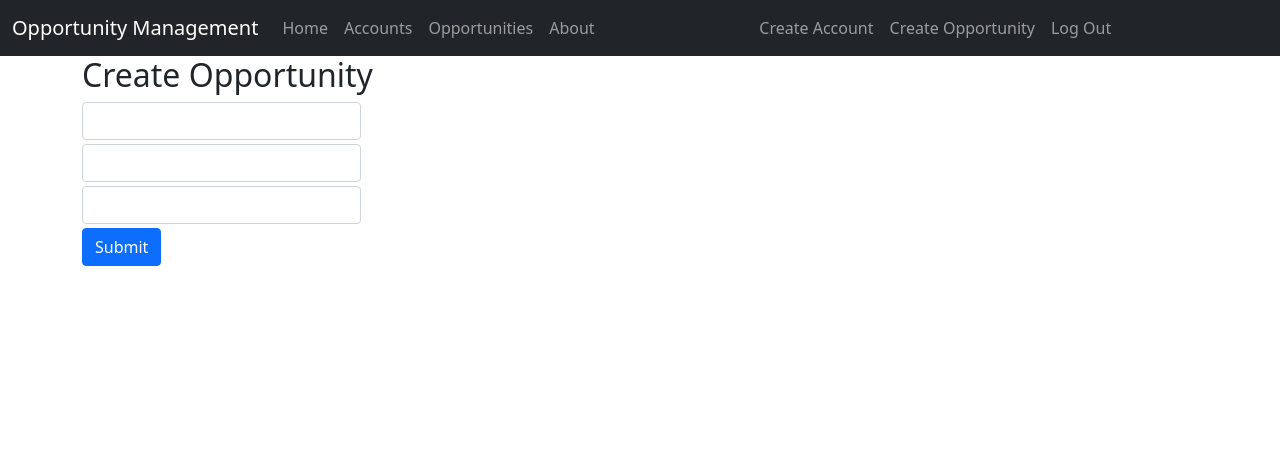
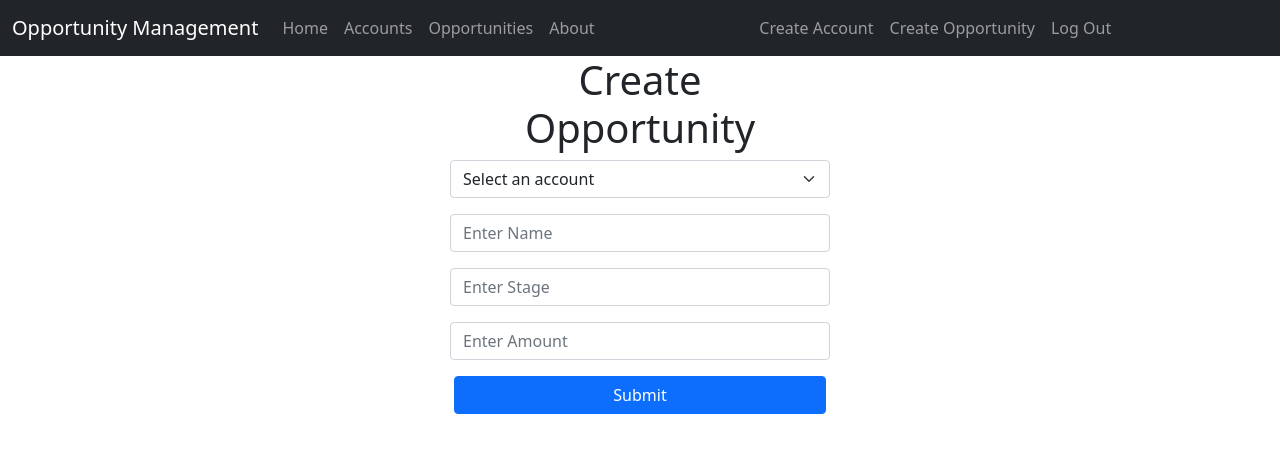
Before and after one commit to OnesOrZeros/OpprtunityManagement, a CodeIgniter app: page /OpportunityManagement/opportunities/create in a window 1280 px wide. Shown: the top 453 px of the page. Run offline with CodeIgniter, Linux system fonts and the light colour scheme; a user stored in the database is signed in; data comes from the database, SQL or seed files in the repository; both versions use the stored data as it was after the commit.

Commit message:
added functions

```diff
--- a/application/controllers/Opportunities.php
+++ b/application/controllers/Opportunities.php
@@ -31,6 +31,7 @@
 			}
 
 			$data['title'] = 'Create Opportunity';
+			$data['accounts'] = $this->account_model->get_accounts();
 
 			$this->form_validation->set_rules('name', 'Name', 'required');
 			$this->form_validation->set_rules('stage', 'Stage', 'required');
--- a/application/controllers/Users.php
+++ b/application/controllers/Users.php
@@ -44,13 +44,12 @@
 				// Log In user
 				$user_id = $this->user_model->login($username, $password);
 
-				print_r($user_id);
 
 				if($user_id){
 					// Create session
 					$user_data = array(
-						'userid' => $userid,
-						'username' => $username,
+						'user_id' => $user_id,
+						'username' => $Username,
 						'logged_in' => true
 					);
 
--- a/application/models/Account_model.php
+++ b/application/models/Account_model.php
@@ -19,11 +19,12 @@ class Account_model extends CI_Model{
 		$name = url_title($this->input->post('name'));
 
 		$data = array(
+			'userid' => $this->session->userdata('user_id'),
 			'name' => $this->input->post('name'),
 			'address' => $this->input->post('address'),
 			'mobile' => $this->input->post('mobile'),
-			'email' => $this->input->post('email'),
-			'userid' => $this->input->post('userid')
+			'email' => $this->input->post('email')
+
 		);
 
 		return $this->db->insert('accounts', $data);
--- a/application/models/Opportunity_model.php
+++ b/application/models/Opportunity_model.php
@@ -21,8 +21,8 @@ class Opportunity_model extends CI_Model{
 			'name' => $this->input->post('name'),
 			'stage' => $this->input->post('stage'),
 			'amount' => $this->input->post('amount'),
-			'userid' => $this->input->post('userid'),
-			'accountid' => $this->input->post('accountid')
+			'userid' => $this->session->userdata('user_id'),
+			'accountid' => $this->input->post('AccountID')
 		);
 
 		return $this->db->insert('opportunities', $data);
--- a/application/views/accounts/index.php
+++ b/application/views/accounts/index.php
@@ -17,7 +17,7 @@
       <td><?php echo $account['Email']; ?></td>
 
       <td>
-        <a href="accounts/edit/<?php echo $account['Name'];?>" class="btn btn-info">Edit</a>
+        <a href="accounts/edit/<?php echo $account['Name'];?>" class="btn btn-info"><i class="fas fa-pen"></i></a>
 
       <a href="accounts/delete/<?php echo $account['AccountID'];?>" class="btn btn-danger" onclick="return confirm('Are you sure  to Delete?')"><i class="fas fa-trash"></i></a>
         </td>
--- a/application/views/opportunities/create.php
+++ b/application/views/opportunities/create.php
@@ -1,24 +1,60 @@
-<h2><?= $title; ?></h2>
-
 <?php echo validation_errors(); ?>
 
 <?php echo form_open('opportunities/create')?>
-  <div class="form-row align-items-center">
-    <div class="col-sm-3 my-1">
-      <label class="sr-only" for="inlineFormInputName">Name</label>
-      <input type="text" name="name" class="form-control" id="inlineFormInputName" placeholder="">
-    </div>
-    <div class="col-sm-3 my-1">
-      <label class="sr-only" for="inlineFormInputName">Stage</label>
-      <input type="text" name="stage" class="form-control" id="inlineFormInputName" placeholder="">
-    </div>
-    <div class="col-sm-3 my-1">
-      <label class="sr-only" for="inlineFormInputName">Amount</label>
-      <input type="text" name="amount" class="form-control" id="inlineFormInputName" placeholder="">
-    </div>
-    </div>
-    <div class="col-auto my-1">
-      <button type="submit" class="btn btn-primary">Submit</button>
+
+<div class="row">
+    <div class="col-md-4 mx-auto col-md-offset-4">
+      <div class="mb-3">
+        <div class="form-group row">
+          <h1 class="text-center"><?= $title; ?></h1>
+            <select name="AccountID" class="form-select" aria-label="Default select example">
+            <option selected>Select an account</option>
+            <?php foreach($accounts as $account): ?>
+            <option value="<?php echo $account['AccountID']; ?>"><?php echo $account['Name']; ?></option>
+            <?php endforeach; ?>
+          </select>
+        </div>
     </div>
   </div>
-</form>
+</div>
+
+
+  <div class="row">
+    <div class="col-md-4 mx-auto col-md-offset-4">
+      <div class="mb-3">
+
+        <div class="form-group row">
+        <label class="sr-only" for="inlineFormInputName">Name</label>
+        <input type="text" name="name" class="form-control" id="inlineFormInputName" placeholder="Enter Name">
+        </div>
+      </div>
+    </div>
+  </div>
+
+  <div class="row">
+    <div class="col-md-4 mx-auto col-md-offset-4">
+      <div class="mb-3">
+        <div class="form-group row">
+        <label class="sr-only" for="inlineFormInputName">Stage</label>
+        <input type="text" name="stage" class="form-control" id="inlineFormInputName" placeholder="Enter Stage">
+        </div>
+      </div>
+    </div>
+  </div>
+
+  <div class="row">
+    <div class="col-md-4 mx-auto col-md-offset-4">
+      <div class="mb-3">
+        <div class="form-group row">
+        <label class="sr-only" for="inlineFormInputName">Amount</label>
+        <input type="text" name="amount" class="form-control" id="inlineFormInputName" placeholder="Enter Amount">
+        </div>
+      </div>
+    </div>
+  </div>
+
+    <div class="d-grid col-4 mx-auto ">
+    <button type="submit" class="btn btn-primary btn-block">Submit</button>
+    </div>
+
+<?php echo form_close(); ?>
--- a/application/views/opportunities/index.php
+++ b/application/views/opportunities/index.php
@@ -17,7 +17,7 @@
       <td><?php echo $opportunity['Amount']; ?></td>
 
       <td>
-        <a href="opportunities/edit/<?php echo $opportunity['OpportunityID'];?>" class="btn btn-info">Edit</a>
+        <a href="opportunities/edit/<?php echo $opportunity['OpportunityID'];?>" class="btn btn-info"><i class="fas fa-pen"></i></a>
 
       <a href="opportunities/delete/<?php echo $opportunity['OpportunityID'];?>" class="btn btn-danger" onclick="return confirm('Are you sure  to Delete?')"><i class="fas fa-trash"></i></a>
         </td>
```
Also changed, not shown: 127_0_0_1.sql (added, +146 -0 lines), application/views/accounts/create.php (+49 -22 lines), application/views/pages/home.php (+14 -2 lines), assets/image0.jpg (added).
